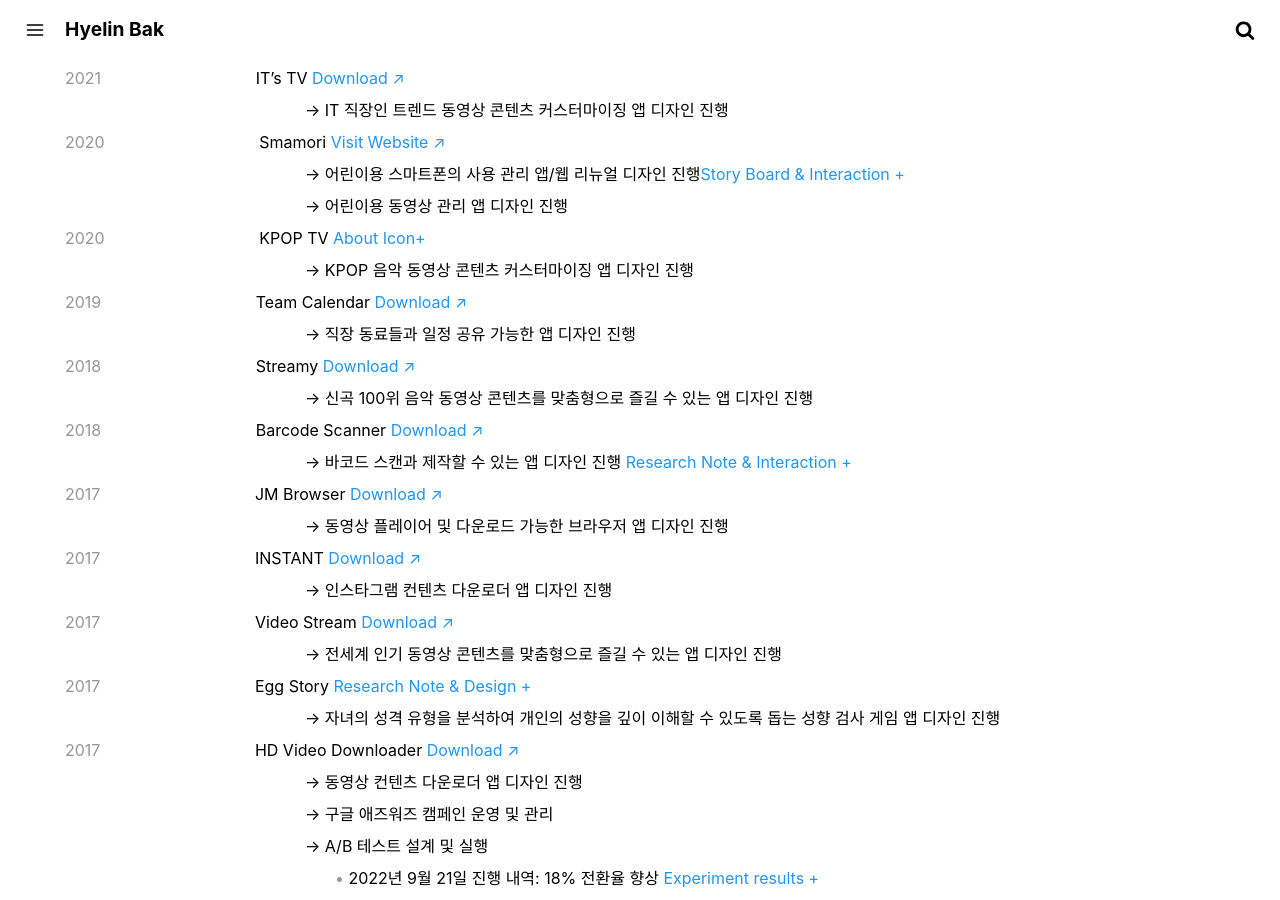
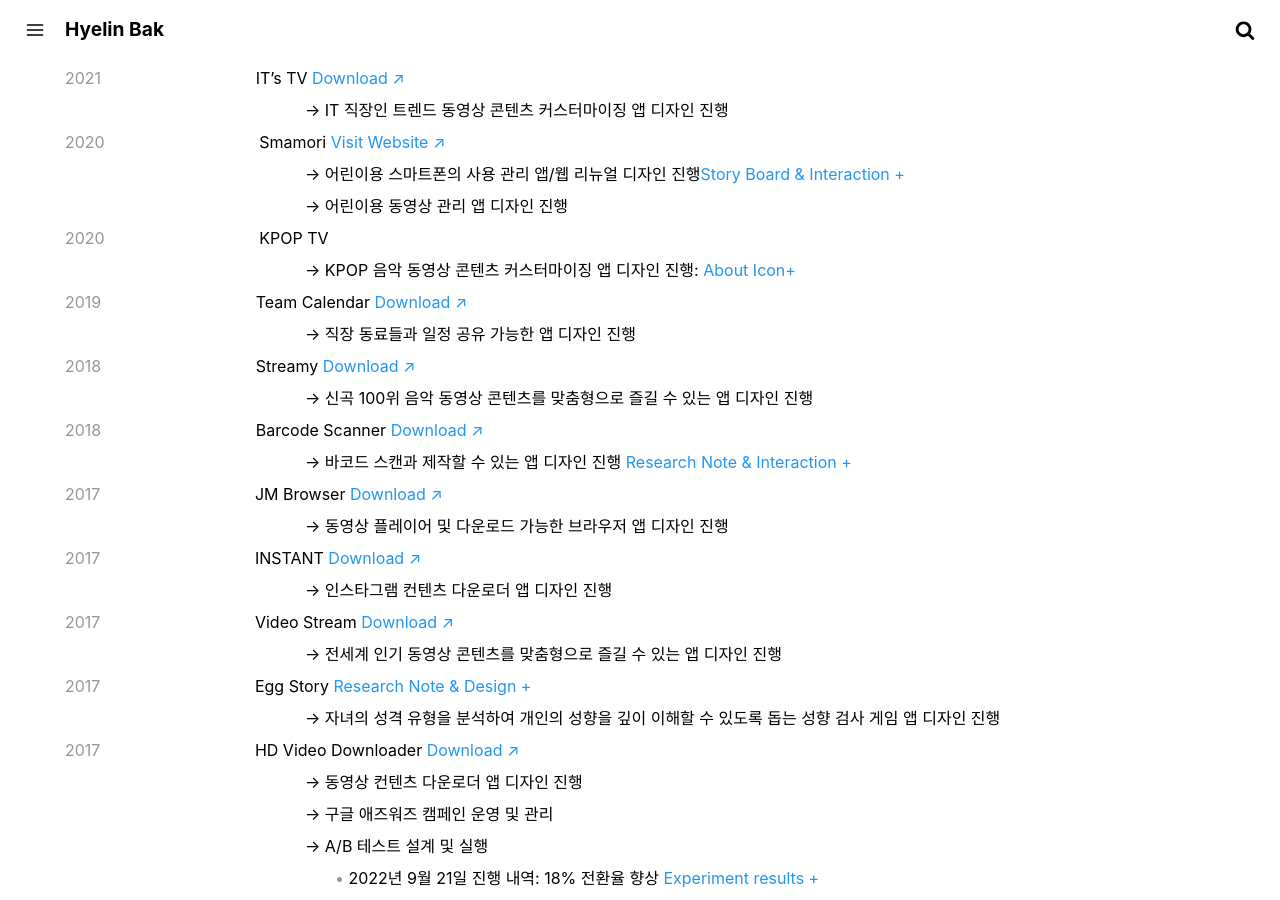
Before and after one commit to crazyjamy/crazyjamy.github.io, a Jekyll site: the page built from about.md, in a window 1280 px wide and 900 px high, scrolled down 1322 px. Built offline with Jekyll 4.4.1, drawn with Linux system fonts in a browser that asks for light colours.

Commit message:
Update about.md

```diff
--- a/about.md
+++ b/about.md
@@ -54,8 +54,8 @@
 <span style="color: #969696;"> 2020 </span><span style="margin-left: 150px;">Smamori <a href="https://smamori.jp/" target="_blank">Visit Website ↗</a></span><br />
 <span style="margin-left: 240px;"> → 어린이용 스마트폰의 사용 관리 앱/웹 리뉴얼 디자인 진행<a href="../kidsvideoapp/" target="">Story Board & Interaction +</a> </span><br />
 <span style="margin-left: 240px;"> → 어린이용 동영상 관리 앱 디자인 진행</span><br />
-<span style="color: #969696;"> 2020 </span><span style="margin-left: 150px;">KPOP TV  <a href="../icon-kpop/" target="">About Icon+</a></span><br />
-<span style="margin-left: 240px;"> → KPOP 음악 동영상 콘텐츠 커스터마이징 앱 디자인 진행</span><br />
+<span style="color: #969696;"> 2020 </span><span style="margin-left: 150px;">KPOP TV<br />
+<span style="margin-left: 240px;"> → KPOP 음악 동영상 콘텐츠 커스터마이징 앱 디자인 진행: </span> <a href="../icon-kpop/" target="">About Icon+</a></span> <br />
 <span style="color: #969696;">2019 </span><span style="margin-left: 150px;">Team Calendar <a href="https://play.google.com/store/apps/details?id=io.jmobile.tm.calendar" target="_blank">Download ↗</a></span><br />
 <span style="margin-left: 240px;"> → 직장 동료들과 일정 공유 가능한 앱 디자인 진행</span><br />
 <span style="color: #969696;"> 2018 </span><span style="margin-left: 150px;">Streamy <a href="https://play.google.com/store/apps/details?id=com.fms.streamy" target="_blank">Download ↗</a></span><br />
```
